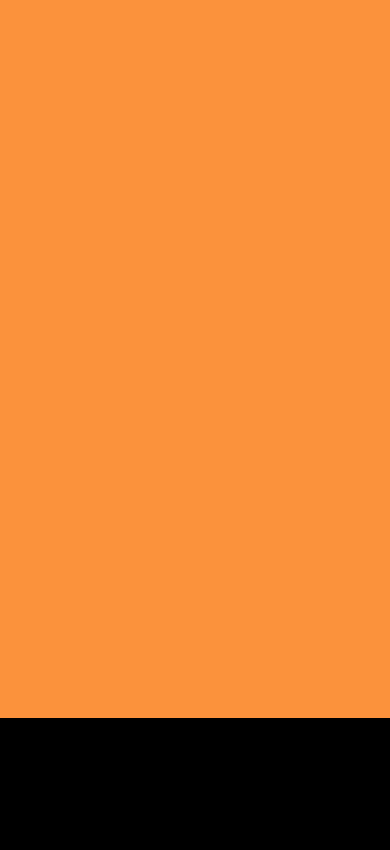
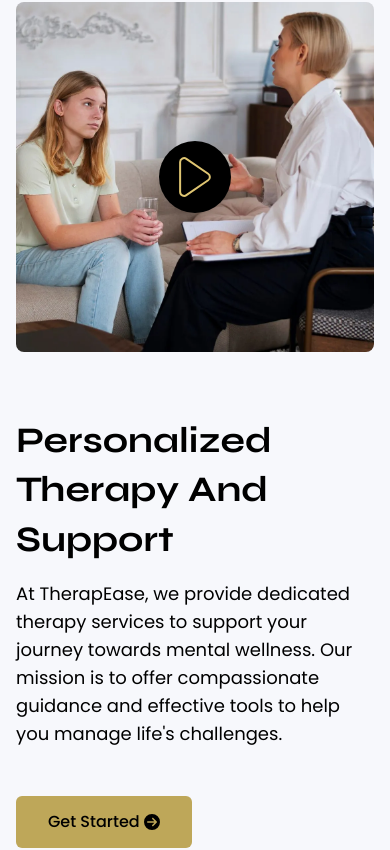
Before and after one commit to hafsachenni/TherapEase, a React (Vite) app: page / in a window 390 px wide. Shown: the part 2557-3407 px from the top of the page. Built offline with nearby package versions, Linux system fonts and the light colour scheme.

Commit message:
responsive about us section completed

```diff
--- a/src/components/About.jsx
+++ b/src/components/About.jsx
@@ -1,9 +1,67 @@
-import React from 'react'
+import React, { useState } from 'react';
+import videoCover from '../assets/video-thumbnail.webp';
+import { CiPlay1 } from "react-icons/ci";
+import { FaCircleArrowRight } from "react-icons/fa6";
 
 const About = () => {
+  const [isVideoPlaying, setIsVideoPlaying] = useState(false);
+
+  const handleVideoPlay = () => {
+    setIsVideoPlaying(true)
+  }
+
+  const handleCloseVideo = () => {
+    setIsVideoPlaying(false)
+  }
+
   return (
-    <div id='about' className='h-screen bg-orange-400'>
+    <div id='about' className='bg-[#f7f8fc] pt-20 pb-16'>
+      <div className='container mx-auto'>
+        <div className='py-12 px-4 md:w-4/5 mx-auto flex flex-col md:flex-row items-center gap-8'>
 
+          {/* left side */}
+          <div className='md:w-1/2 w-full mb-8 md:mb-0'>
+            {
+              !isVideoPlaying ? (
+                <div className='relative'>
+                  <img src={videoCover} alt='video cover' className='w-full rounded-lg md:h-[446px] h-auto object-cover '/>
+                  <button
+                  onClick={handleVideoPlay}
+                  className='absolute top-1/2 left-1/2 transform -translate-x-1/2 -translate-y-1/2  bg-black p-3 rounded-full shadow-lg cursor-pointer hover:bg-black/80'
+                  >
+                  <CiPlay1 className='size-12 text-[#dfc572]'/>
+                  </button>
+                </div>
+              ) : (null)
+            }
+          </div>
+
+
+
+          {/*right side */}
+          <div className='md:w-1/2 w-full'>
+            <h2 className='text-4xl font-secondary capitalize font-bold leading-snug mb-4'>Personalized Therapy and Support</h2>
+            <p className='text-lg mb-12 md:pr-8'>At TherapEase, we provide dedicated therapy services to support your journey towards mental wellness. Our mission is to offer compassionate guidance and effective tools to help you manage life's challenges.</p>
+            <button className='bg-[#bea759] rounded-md py-3.5 px-8 font-medium hover:bg-[#bea759]/90'>
+              <a href='#contact' className='flex items-center gap-1'>
+                <span className='text-black'>Get Started</span>
+                <FaCircleArrowRight className='text-black'/>
+              </a>
+            </button>
+          </div>
+        </div>
+
+        {
+          isVideoPlaying && (
+            <div className='bg-black bg-opacity-75 inset-0 fixed flex items-center justify-center z-50'>
+              <div className='relative w-full h-full flex items-center justify-center'>
+              <iframe width="560" height="315" src="https://www.youtube.com/embed/7LD8iC4NqXM?autoplay=1" title="YouTube video player" frameborder="0" allow="accelerometer; autoplay; clipboard-write; encrypted-media; gyroscope; picture-in-picture; web-share" referrerpolicy="strict-origin-when-cross-origin" allowfullscreen className='rounded-lg'></iframe>
+              <button onClick={handleCloseVideo} className='absolute text-white top-4 right-4 text-2xl cursor-pointer'>Close</button>
+              </div>
+            </div>
+          )
+        }
+      </div>
     </div>
   )
 }
```
Also changed, not shown: src/assets/video-thumbnail.webp (added).
